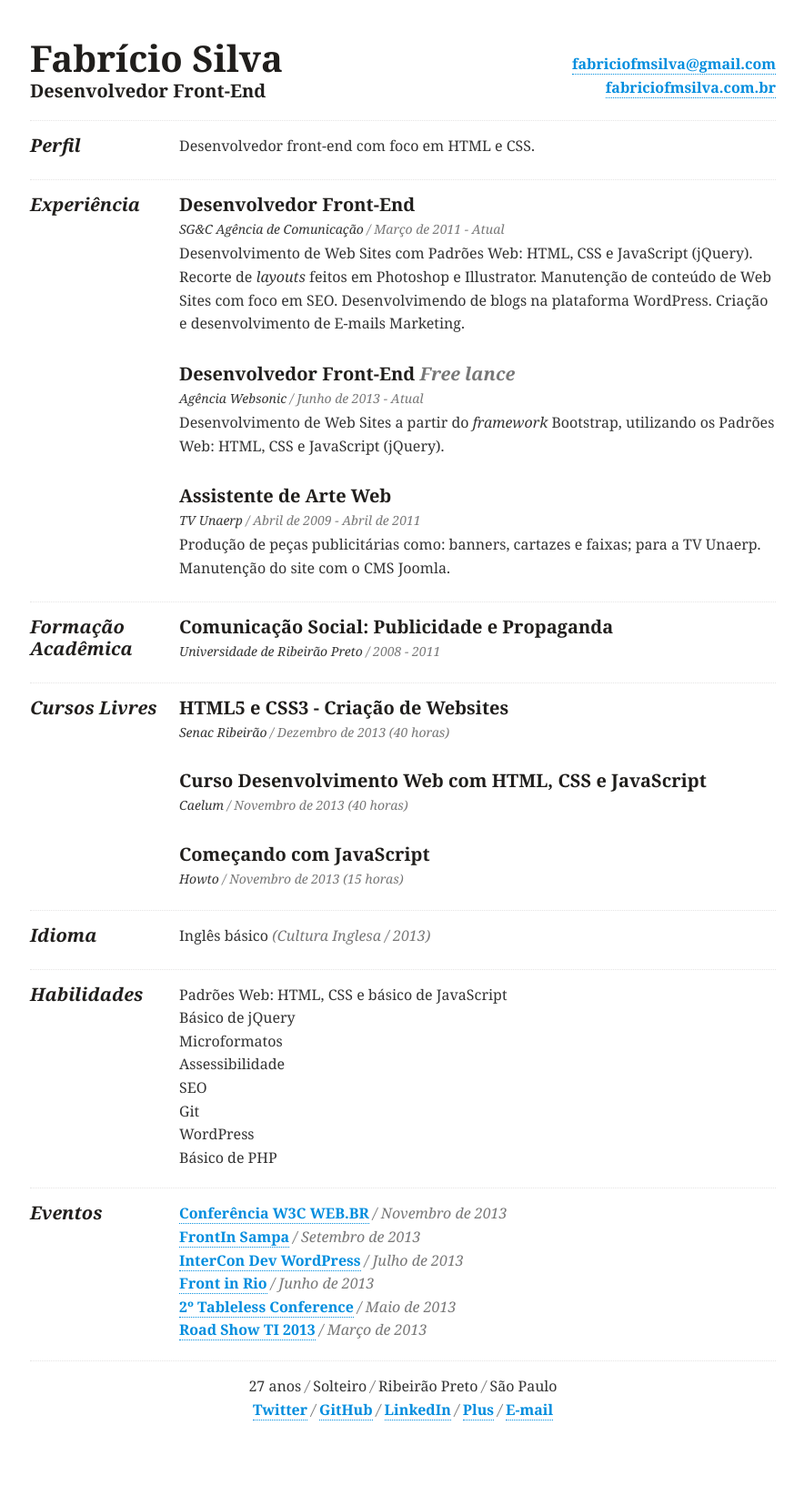
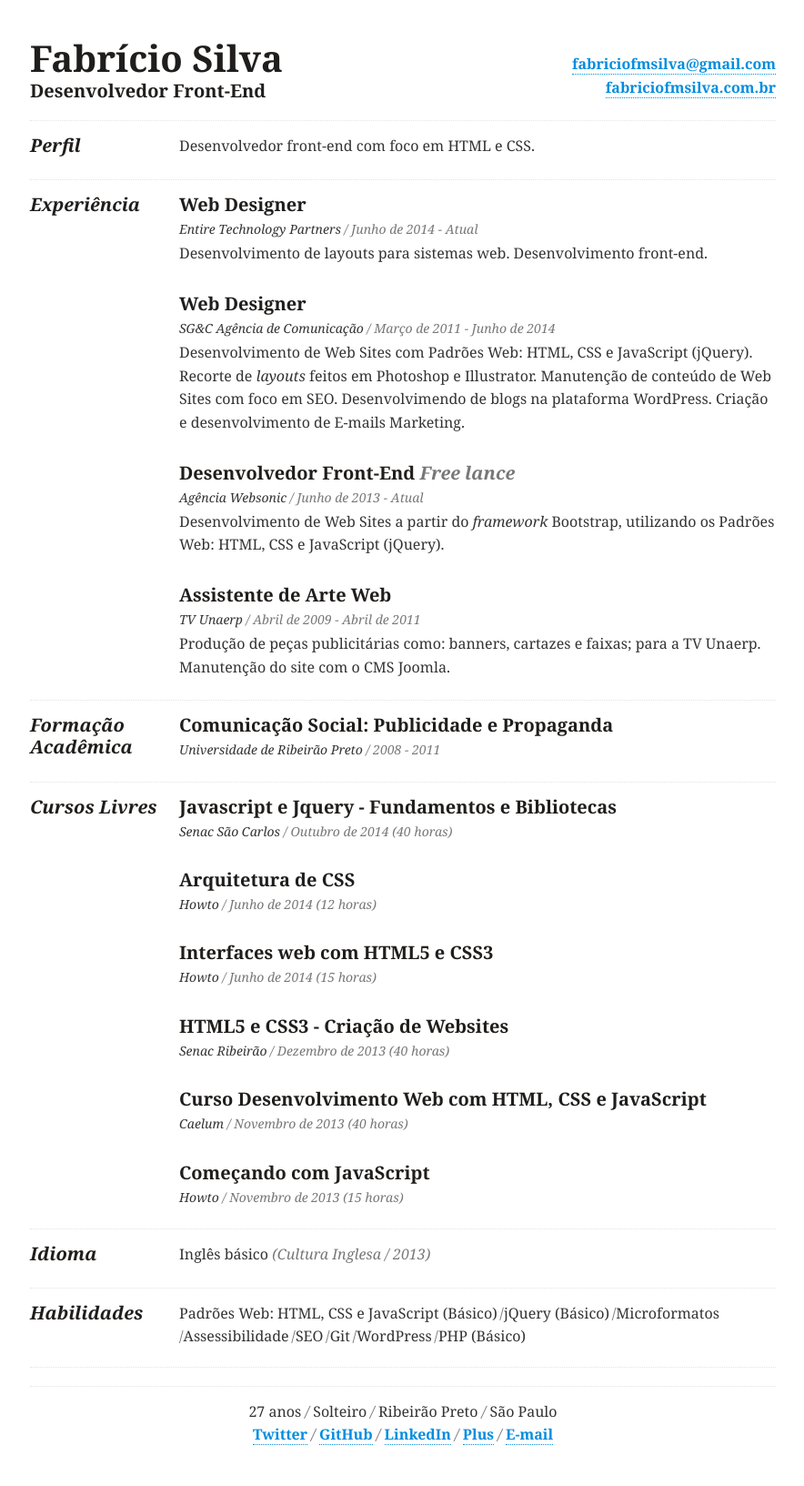
Before and after one commit to fabriciofmsilva/fabriciofmsilva.github.io, a Jekyll site: the page resume/index.html, which Jekyll copies as it is, in a window 1280 px wide. Shown: the whole page at 91% size, without its empty margins (197-1081 px from the left). Built offline with Jekyll 4.4.1, drawn with Linux system fonts in a browser that asks for light colours; before the commit the page ends 1605 px from its top, so only the background shows below that.

Commit message:
Update resume

```diff
--- a/resume/index.html
+++ b/resume/index.html
@@ -85,6 +85,17 @@ border: 0;
 border-top: 1px dotted #E5E4E4;
 clear: both;
 margin: 2em auto 1.5em;
+}
+.list-inline {
+padding-left: 0;
+list-style: none;
+}
+.list-inline li {
+display: inline-block;
+}
+.list-inline li + li:before {
+content: "/";
+color: #777;
 }
 .hidden {
 border: 0;
@@ -189,8 +200,14 @@ i {color: #999999;}
 
     <div class="content">
       <div class="item" itemprop="worksFor" itemscope itemtype="http://schema.org/Organization">
-				<h3>Desenvolvedor Front-End</h3>
-				<p class="local"><em itemprop="name">SG&amp;C Agência de Comunicação</em> <i>/ <time datetime="2011-03-01">Março de 2011</time> - Atual</i></p>
+        <h3>Web Designer</h3>
+        <p class="local"><em itemprop="name">Entire Technology Partners</em> <i>/ <time datetime="2011-03-01">Junho de 2014</time> - Atual</i></p>
+        <p itemprop="description">Desenvolvimento de layouts para sistemas web. Desenvolvimento front-end.</p>
+      </div>
+
+      <div class="item" itemprop="worksFor" itemscope itemtype="http://schema.org/Organization">
+        <h3>Web Designer</h3>
+        <p class="local"><em itemprop="name">SG&amp;C Agência de Comunicação</em> <i>/ <time datetime="2011-03-01">Março de 2011</time> - Junho de 2014</i></p>
         <p itemprop="description">Desenvolvimento de Web Sites com Padrões Web: HTML, CSS e JavaScript (jQuery). Recorte de <em lang="en">layouts</em> feitos em Photoshop e Illustrator. Manutenção de conteúdo de Web Sites com foco em SEO. Desenvolvimendo de blogs na plataforma WordPress. Criação e desenvolvimento de E-mails Marketing.</p>
       </div>
 
@@ -233,6 +250,21 @@ i {color: #999999;}
 
     <div class="content">
       <div class="item">
+        <h3>Javascript e Jquery - Fundamentos e Bibliotecas</h3>
+        <p class="local"><em>Senac São Carlos</em> <i>/ <time>Outubro de 2014</time> (40 horas)</i></p>
+      </div>
+
+      <div class="item">
+        <h3>Arquitetura de CSS</h3>
+        <p class="local"><em>Howto</em> <i>/ <time>Junho de 2014</time> (12 horas)</i></p>
+      </div>
+
+      <div class="item">
+        <h3>Interfaces web com HTML5 e CSS3</h3>
+        <p class="local"><em>Howto</em> <i>/ <time>Junho de 2014</time> (15 horas)</i></p>
+      </div>
+
+      <div class="item">
         <h3>HTML5 e CSS3 - Criação de Websites</h3>
         <p class="local"><em>Senac Ribeirão</em> <i>/ <time>Dezembro de 2013</time> (40 horas)</i></p>
       </div>
@@ -269,22 +301,22 @@ i {color: #999999;}
     </header>
 
     <div class="content">
-			<ul>
-				<li>Padrões Web: HTML, CSS e básico de JavaScript</li>
-				<li>Básico de jQuery</li>
+      <ul class="list-inline">
+        <li>Padrões Web: HTML, CSS e JavaScript (Básico)</li>
+        <li>jQuery (Básico)</li>
         <li>Microformatos</li>
         <li>Assessibilidade</li>
         <li>SEO</li>
         <li>Git</li>
         <li>WordPress</li>
-				<li>Básico de PHP</li>
+        <li>PHP (Básico)</li>
       </ul>
     </div>
   </section>
 
   <hr>
 
-	<section class="events">
+  <section class="events" style="display :none;">
     <header>
       <h2>Eventos</h2>
     </header>
```
Lines whose indentation alone changed are shown as unchanged.
